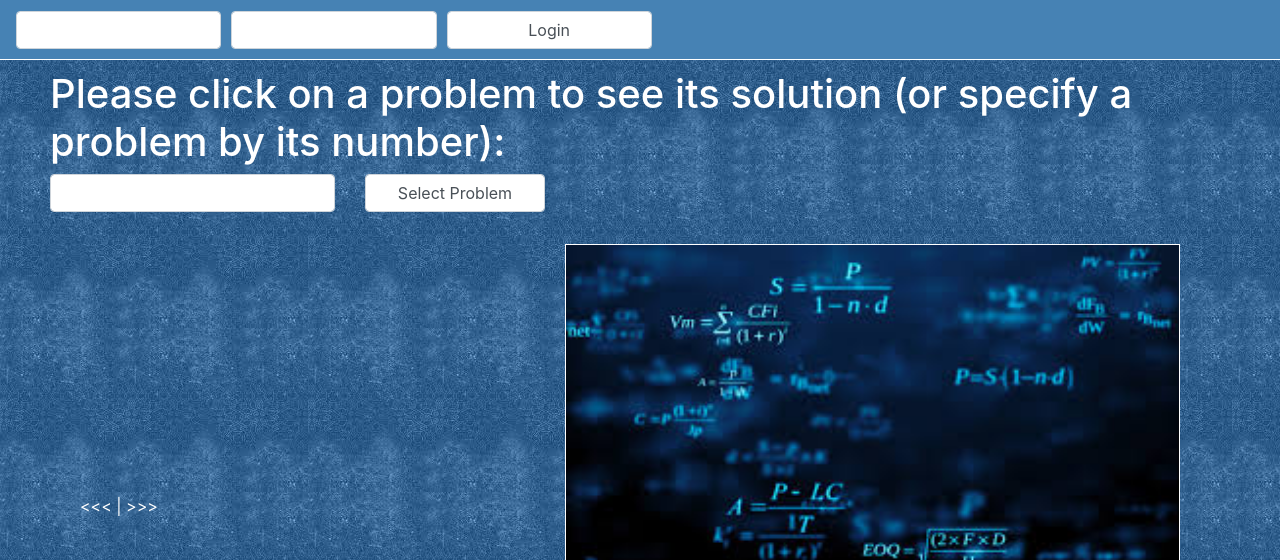
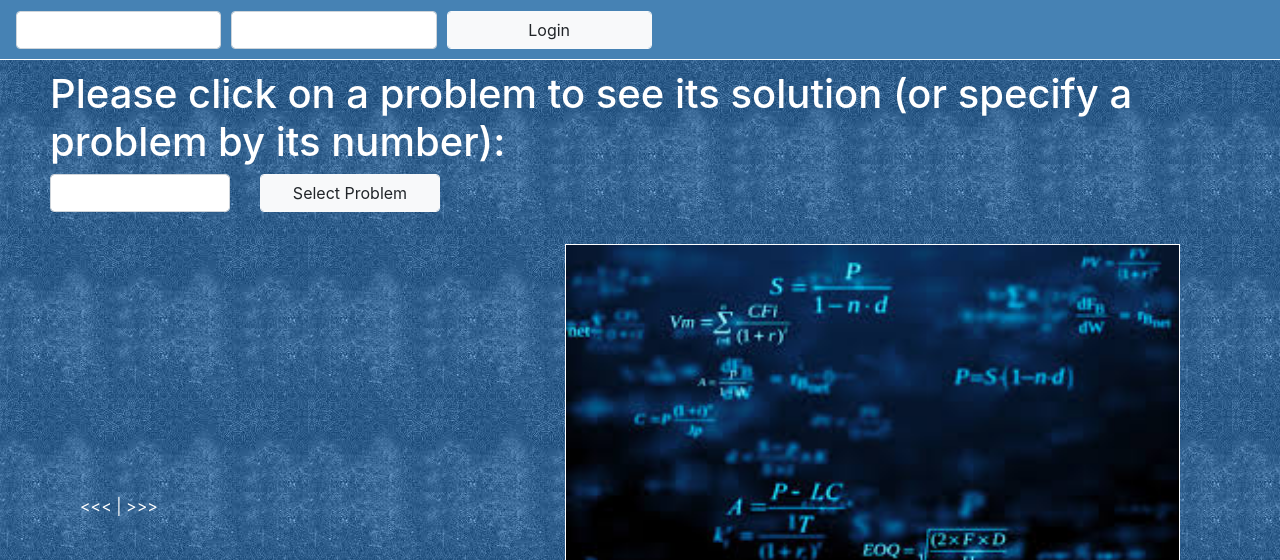
Before and after one commit to neilmarshall/project_euler_problem_store, a Flask app: page / in a window 1280 px wide. Shown: the top 560 px of the page. Run offline with Flask 2, Linux system fonts and the light colour scheme; data that the repository does not hold is empty; some libraries are stand-ins or nearby versions.

Commit message:
minor formatting changes

```diff
--- a/app/templates/index.html
+++ b/app/templates/index.html
@@ -12,28 +12,16 @@
                     {{ login_form.password(class="form-control") }}
                 </div>
                 <div class="col-4">
-                    {{ login_form.submit(class="form-control") }}
+                    {{ login_form.submit(class="form-control btn btn-light") }}
                 </div>
                 {% include "message_flasher.html" %}
             </div>
         </form>
     {% else %}
-        <div class="btn-toolbar">
-            <div class="col-2">
-                <button type="button" class="btn btn-light">
-                    <a href="{{ url_for('app_bp.logout') }}">Logout</a>
-                </button>
-            </div>
-            <div class="col-5">
-                <button type="button" class="btn btn-light">
-                    <a href="{{ url_for('app_bp.create_solution') }}">Create Solution</a>
-                </button>
-            </div>
-            <div class="col-5">
-                <button type="button" class="btn btn-light">
-                    <a href="{{ url_for('app_bp.update_solution') }}">Update Solution</a>
-                </button>
-            </div>
+        <div class="btn-group">
+            <a href="{{ url_for('app_bp.logout') }}" class="btn btn-light">Logout</a>
+            <a href="{{ url_for('app_bp.create_solution') }}" class="btn btn-light">Create Solution</a>
+            <a href="{{ url_for('app_bp.update_solution') }}" class="btn btn-light">Update Solution</a>
         </div>
     {% endif %}
 {% endblock %}
@@ -45,11 +33,11 @@
     <form action="" method="post">
         <div class="form-group row">
             {{ problem_selection_form.hidden_tag() }}
-            <div class="col-3">
+            <div class="col-2">
                 <p>{{ problem_selection_form.problem_selection(class="form-control") }}</p>
             </div>
             <div class="col-2">
-                <p>{{ problem_selection_form.submit(class="form-control") }}</p>
+                <p>{{ problem_selection_form.submit(class="form-control btn btn-light") }}</p>
             </div>
         </div>
     </form>
```
